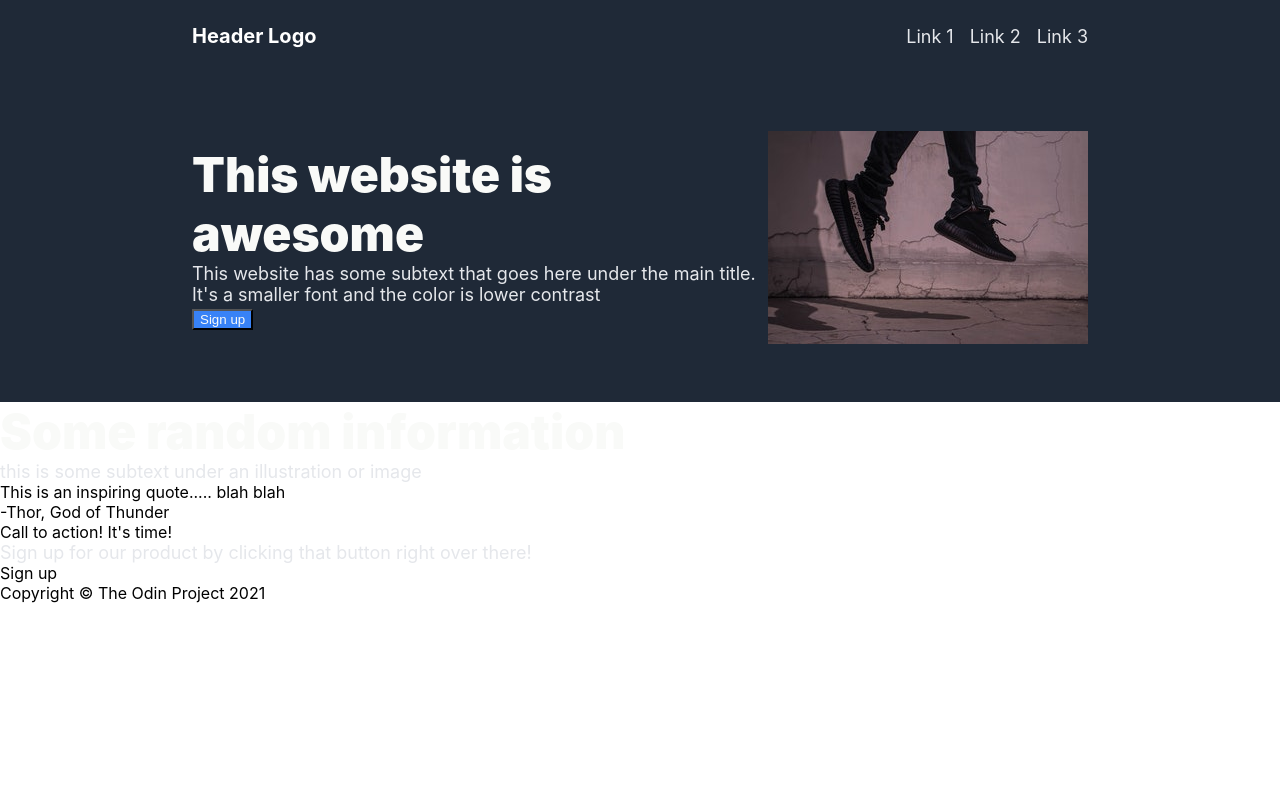
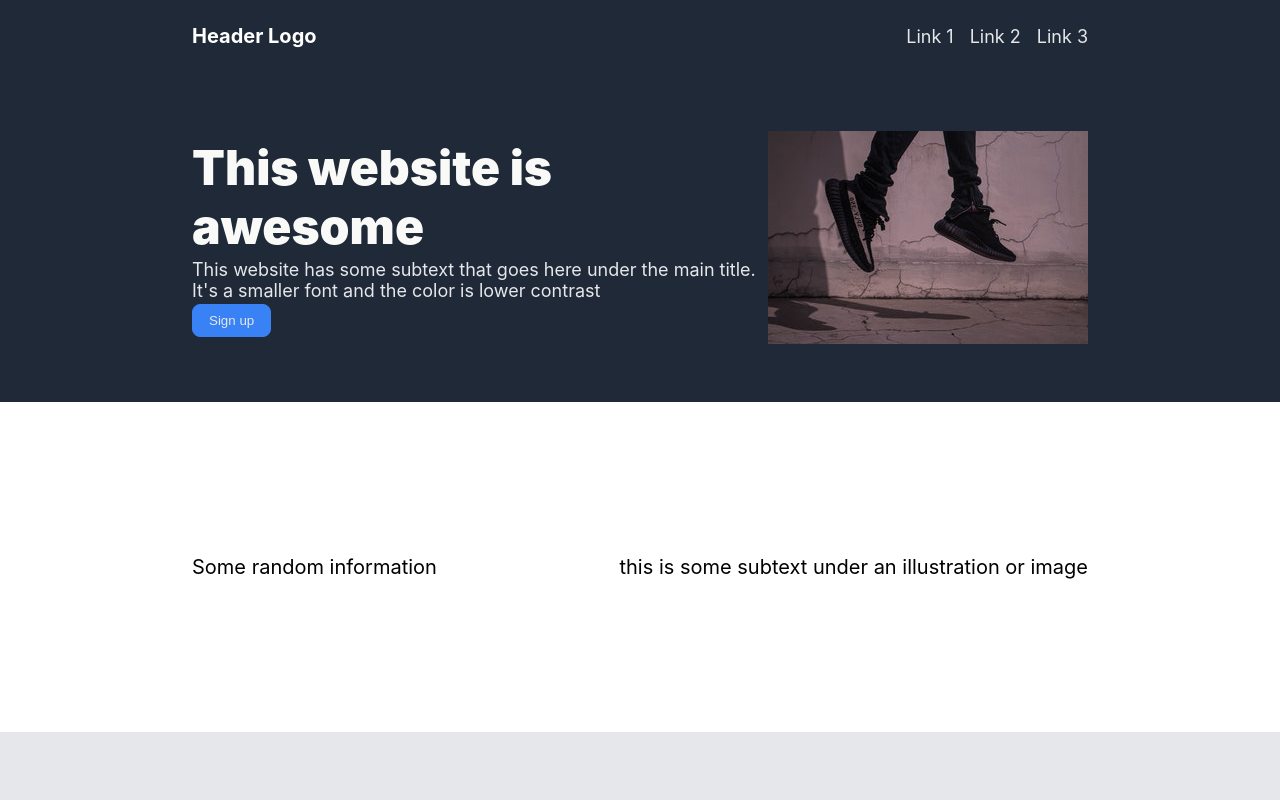
Before and after one commit to Max427/Landing-page, a plain HTML site: page index.html in a window 1280 px wide. Shown: the top 800 px of the page. Drawn offline with Linux system fonts and the light colour scheme.

Commit message:
edited added to index.html and style.css

```diff
--- a/index.html
+++ b/index.html
@@ -19,7 +19,7 @@
 
     <div class="container1">
         <div class="in1"><div class="subheading">This website is awesome</div>
-        <div class="text">
+        <div class="texthero">
         This website has some subtext that goes here under the main title. It's a smaller font and the color is lower contrast</div>
         <div class="button1">
         <button>Sign up</button></div>
@@ -31,7 +31,7 @@
 
 
     <div class="container2">
-        <div class="subheading">Some random information</div>
+        <div class="subheading2">Some random information</div>
         <div class="box">
         <div class="text">
         this is some subtext under an illustration or image</div>
--- a/style.css
+++ b/style.css
@@ -60,14 +60,59 @@ a {
     font-size: 48px;
     font-weight: 900;
     color: #F9FAF8;
+    margin-bottom: 3px;
 }
 
-.text {
+.texthero {
     font-size: 18px;
     color: #E5E7EB;
+    margin-bottom: 3px;
 }
 
 button {
-    background-color: #3882f6;
-    color: #F9FAF8;
+    background: #3882f6;
+    border: 1px solid #3882f6;
+    color: #E5E7EB;
+    border-radius: 8px;
+    padding: 8px 16px;
 }
+
+.container2 {
+    display: flex;
+    align-items: center;
+    justify-content: space-between;
+    font-size: 20px;
+    padding: 30px 15%;
+    background: white;
+    height: 270px;
+}
+
+.container3 {
+    display: flex;
+    align-items: center;
+    justify-content: space-between;
+    font-size: 20px;
+    padding: 30px 15%;
+    background: #E5E7EB;
+    height: 270px;
+}
+
+.container4 {
+    display: flex;
+    align-items: center;
+    justify-content: space-between;
+    font-size: 20px;
+    padding: 30px 15%;
+    background: white;
+    height: 270px;
+}
+
+.footer {
+    display: flex;
+    align-items: center;
+    justify-content: space-between;
+    font-size: 20px;
+    padding: 30px 15%;
+    background: #1F2937;
+    height: 72px;
+}
```
